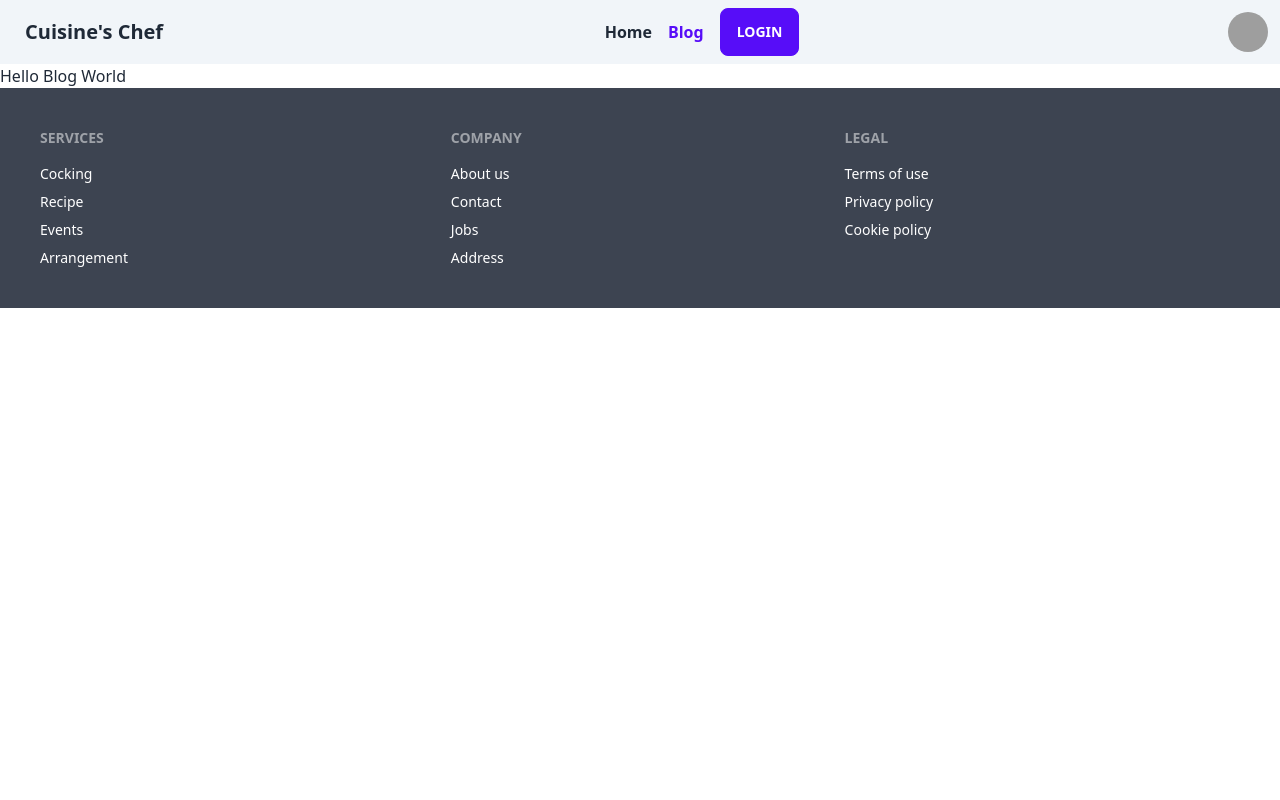
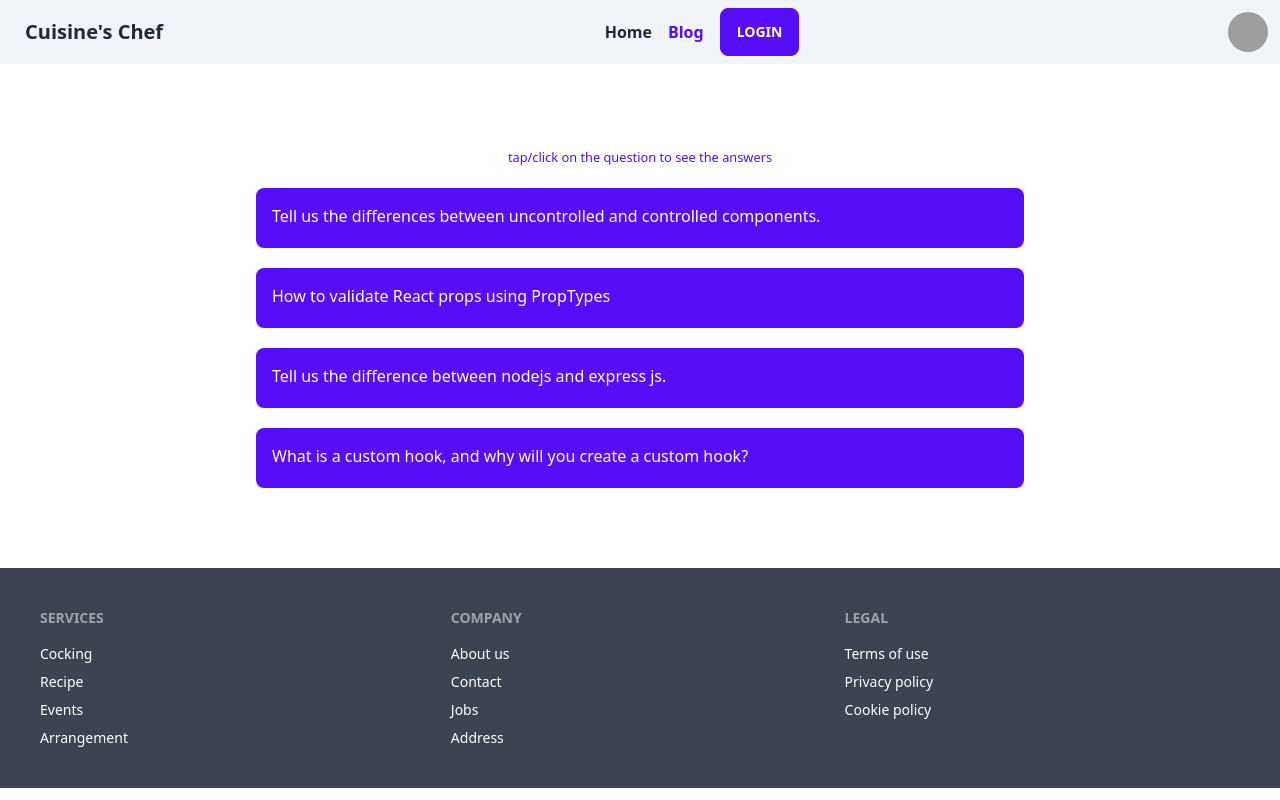
Before and after one commit to iAmWahidAnik/recipe-hunter-client-side, a React (Vite) app: page /blog in a window 1280 px wide. Built offline with nearby package versions, Linux system fonts and the light colour scheme; no server answers; grey boxes are pictures that could not be loaded.

Commit message:
blog page added

```diff
--- a/src/components/SinglePages/Blog/Blog.jsx
+++ b/src/components/SinglePages/Blog/Blog.jsx
@@ -2,8 +2,55 @@ import React from 'react';
 
 const Blog = () => {
     return (
-        <div>
-            <h1>Hello Blog World</h1>
+        <div className='max-w-3xl mx-auto my-10 md:my-20'>
+            <p className='text-center text-primary'><small>tap/click on the question to see the answers</small></p>
+            <div className="collapse my-5 rounded-lg">
+                <input type="checkbox" className="peer" />
+                <div className="collapse-title bg-primary text-primary-content peer-checked:bg-primary  peer-checked:text-secondary-content">
+                    Tell us the differences between uncontrolled and controlled components.
+                </div>
+                <div className="collapse-content bg-primary text-primary-content peer-checked:bg-primary  peer-checked:text-secondary-content">
+                    <p>controlled component's state and behavior controlled by their parent component.
+                        controlled components rely on props passed down from the parent component to update their state and behavior.
+                        <br /> <br />
+                        Uncontrolled components refer to components that manage their own state and behaviour.
+                    </p>
+                </div>
+            </div>
+            <div className="collapse my-5 rounded-lg">
+                <input type="checkbox" className="peer" />
+                <div className="collapse-title bg-primary text-primary-content peer-checked:bg-primary peer-checked:text-secondary-content">
+                    How to validate React props using PropTypes
+                </div>
+                <div className="collapse-content bg-primary text-primary-content peer-checked:bg-primary peer-checked:text-secondary-content">
+                    <p>When some of the props are passed with an invalid type, we get the warnings on js console. <br /> <br />
+                        After specifying the validation patterns, we will set the App.defaultProps.</p>
+                </div>
+            </div>
+            <div className="collapse my-5 rounded-lg">
+                <input type="checkbox" className="peer" />
+                <div className="collapse-title bg-primary text-primary-content peer-checked:bg-primary peer-checked:text-secondary-content">
+                    Tell us the difference between nodejs and express js.
+                </div>
+                <div className="collapse-content bg-primary text-primary-content peer-checked:bg-primary peer-checked:text-secondary-content">
+                    <p>Express is a minimal and flexible node. js web application framework,
+                        providing a set of features for building single and multi-page, and hybrid web applications.
+                        <br /> <br />
+                        Node.js is detailed as "A platform built on Chrome's JavaScript runtime for easily building fast,
+                        scalable network applications".</p>
+                </div>
+            </div>
+            <div className="collapse my-5 rounded-lg">
+                <input type="checkbox" className="peer" />
+                <div className="collapse-title bg-primary text-primary-content peer-checked:bg-primary peer-checked:text-secondary-content">
+                    What is a custom hook, and why will you create a custom hook?
+                </div>
+                <div className="collapse-content bg-primary text-primary-content peer-checked:bg-primary peer-checked:text-secondary-content">
+                    <p>Custom Hook is a function whose name starts with ”use” and that may call other Hooks.
+                        <br /> <br />
+                        We create custom hooks for code reusability.</p>
+                </div>
+            </div>
         </div>
     );
 };
--- a/src/components/SinglePages/ChefDetails/ChefDetails.jsx
+++ b/src/components/SinglePages/ChefDetails/ChefDetails.jsx
@@ -1,6 +1,11 @@
 import React from 'react';
+import { useLoaderData } from 'react-router-dom';
+import Recipe from './Recipe';
 
 const ChefDetails = () => {
+    const uniqueChef = useLoaderData();
+    console.log(uniqueChef);
+    const {chefId, chefpictureCoverLink, chefpictureProfileLink, chefName, chefDescription, likes, numberOfRecipes, yearsOfExperience, recipes, } = uniqueChef;
     return (
         <div>
             <div className="card w-full bg-base-100 shadow-xl">
@@ -8,10 +13,18 @@ const ChefDetails = () => {
                     <img src="https://plus.unsplash.com/premium_photo-1664475553517-a982f68a06b2?ixlib=rb-4.0.3&ixid=MnwxMjA3fDB8MHxwaG90by1wYWdlfHx8fGVufDB8fHx8&auto=format&fit=crop&w=1470&q=80" alt="Shoes" className="rounded-xl h-96 w-full object-cover" />
                 </figure>
                 <div className="card-body items-center text-center">
-                    <h2 className="card-title">Shoes!</h2>
-                    <p>If a dog chews shoes whose shoes does he choose?</p>
-                    <div className="card-actions">
+                    <h2 className="card-title text-primary">{chefName}</h2>
+                    <p>{chefDescription}</p>
+                    <p>Likes : {likes}</p>
+                    <p>Recipes : {numberOfRecipes}</p>
+                    <p>Experience : {yearsOfExperience}<small>y</small></p>
+                    {/* <div className="card-actions">
                         <button className="btn btn-primary">Buy Now</button>
+                    </div> */}
+                    <div className='grid grid-cols-1 md:grid-cols-2 gap-5 text-left my-5'>
+                        {
+                            recipes.map(recipe => <Recipe key={recipe.recipe_name} recipe={recipe}></Recipe>)
+                        }
                     </div>
                 </div>
             </div>
--- /dev/null
+++ b/src/components/SinglePages/ChefDetails/Recipe.jsx
@@ -0,0 +1,18 @@
+import React from 'react';
+import { GoStar } from "react-icons/go";
+
+const Recipe = ({recipe}) => {
+    const {recipe_name, ingredients, cooking_method, rating} = recipe;
+    return (
+        <div className='h-full p-5 border rounded'>
+            <h2 className='text-2xl text-primary font-semibold'>{recipe_name}</h2>
+            <ul className='my-5 text-left'>
+                {ingredients.map(ingredient => <li className='flex items-center gap-3'><GoStar className='text-primary'></GoStar> {ingredient}</li>)}
+            </ul>
+            <p className='mb-5'>{cooking_method}</p>
+            <p>{rating}</p>
+        </div>
+    );
+};
+
+export default Recipe;
--- a/src/firebase/firebase.config.js
+++ b/src/firebase/firebase.config.js
@@ -4,7 +4,7 @@ import { initializeApp } from "firebase/app";
 // https://firebase.google.com/docs/web/setup#available-libraries
 
 // Your web app's Firebase configuration
-console.log(import.meta.env.VITE_apiKey);
+// console.log(import.meta.env.VITE_apiKey);
 const firebaseConfig = {
   apiKey: import.meta.env.VITE_apiKey,
   authDomain: import.meta.env.VITE_authDomain,
--- a/src/main.jsx
+++ b/src/main.jsx
@@ -37,7 +37,8 @@ const router = createBrowserRouter([
       },
       {
         path: 'chef/:id',
-        element: <ChefDetails></ChefDetails>
+        element: <ChefDetails></ChefDetails>,
+        loader: ({params}) => fetch(`http://localhost:3000/chefs/${params.id}`)
       }
     ]
   }
```
